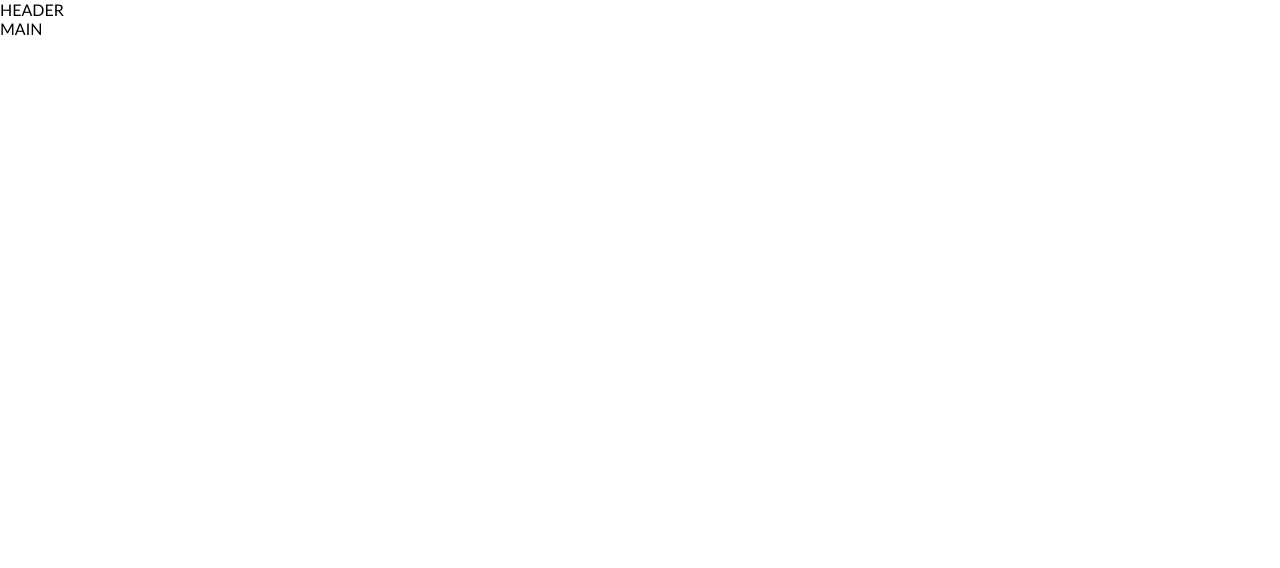
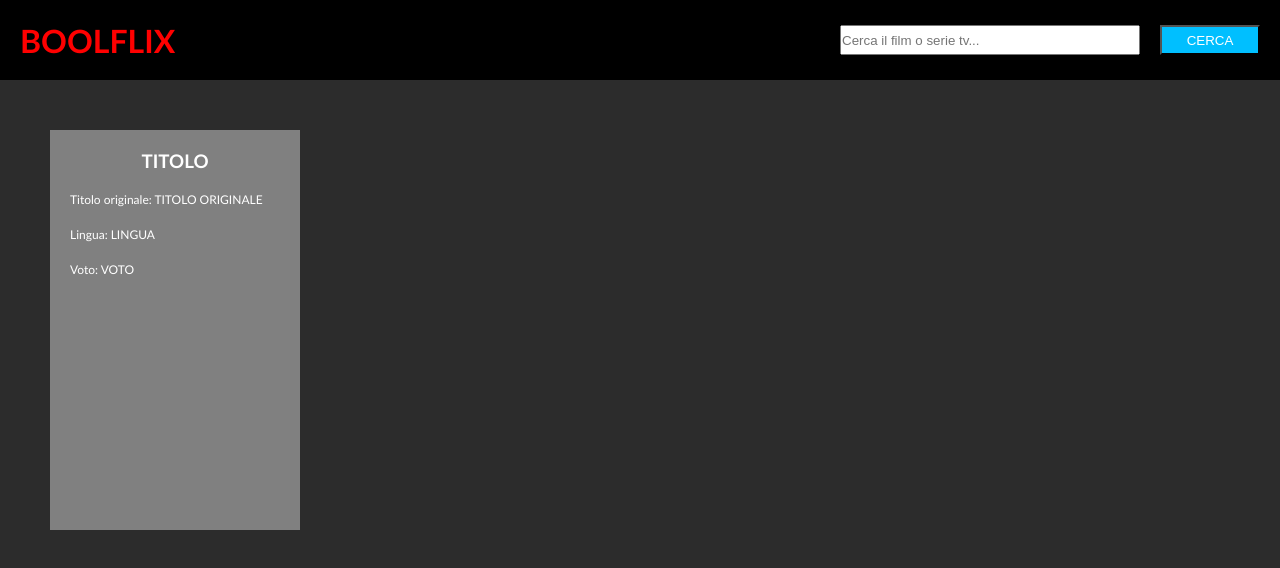
Before and after one commit to andreafontaneto/vue-boolflix, a Vue app: page / in a window 1280 px wide. Shown: the top 568 px of the page. Built offline with nearby package versions, Linux system fonts and the light colour scheme.

Commit message:
header + main structure

```diff
--- a/src/components/Header.vue
+++ b/src/components/Header.vue
@@ -1,6 +1,14 @@
 <template>
   <header>
-    HEADER
+
+    <h1>BOOLFLIX</h1>
+
+    <div class="search-box">
+      <input type="text" placeholder="Cerca il film o serie tv...">
+      <button>CERCA</button>
+    </div>
+
+
   </header>
 </template>
 
@@ -12,4 +20,31 @@ export default {
 
 <style lang="scss" scoped>
 
+header{
+  width: 100vw;
+  height: 80px;
+  background-color: black;
+  padding: 0 20px;
+  display: flex;
+  justify-content: space-between;
+  align-items: center;
+
+  h1{
+    color: red;
+  }
+
+  input{
+    width: 300px;
+    height: 30px;
+    margin-right: 20px;
+  }
+
+  button{
+    width: 100px;
+    height: 30px;
+    background-color: deepskyblue;
+    color: white;
+  }
+}
+
 </style>
--- a/src/components/Main.vue
+++ b/src/components/Main.vue
@@ -1,6 +1,13 @@
 <template>
   <main>
-    MAIN
+
+    <div class="card">
+      <h3 class="title">TITOLO</h3>
+      <p class="original-title">Titolo originale: TITOLO ORIGINALE</p>
+      <p class="lang">Lingua: LINGUA</p>
+      <p class="rate">Voto: VOTO</p>
+    </div>
+
   </main>
 </template>
 
@@ -12,4 +19,30 @@ export default {
 
 <style lang="scss" scoped>
 
+main{
+  height: calc(100vh - 80px);
+  background-color: rgb(44, 44, 44);
+  padding: 50px;
+
+  .card{
+    width: 250px;
+    height: 400px;
+    background-color: grey;
+    color: white;
+    padding: 20px;
+
+    .title{
+      text-align: center;
+      padding-bottom: 20px;
+    }
+
+    .original-title,
+    .lang,
+    .rate{
+      font-size: 12px;
+      padding-bottom: 20px;
+    }
+  }
+}
+
 </style>
```
